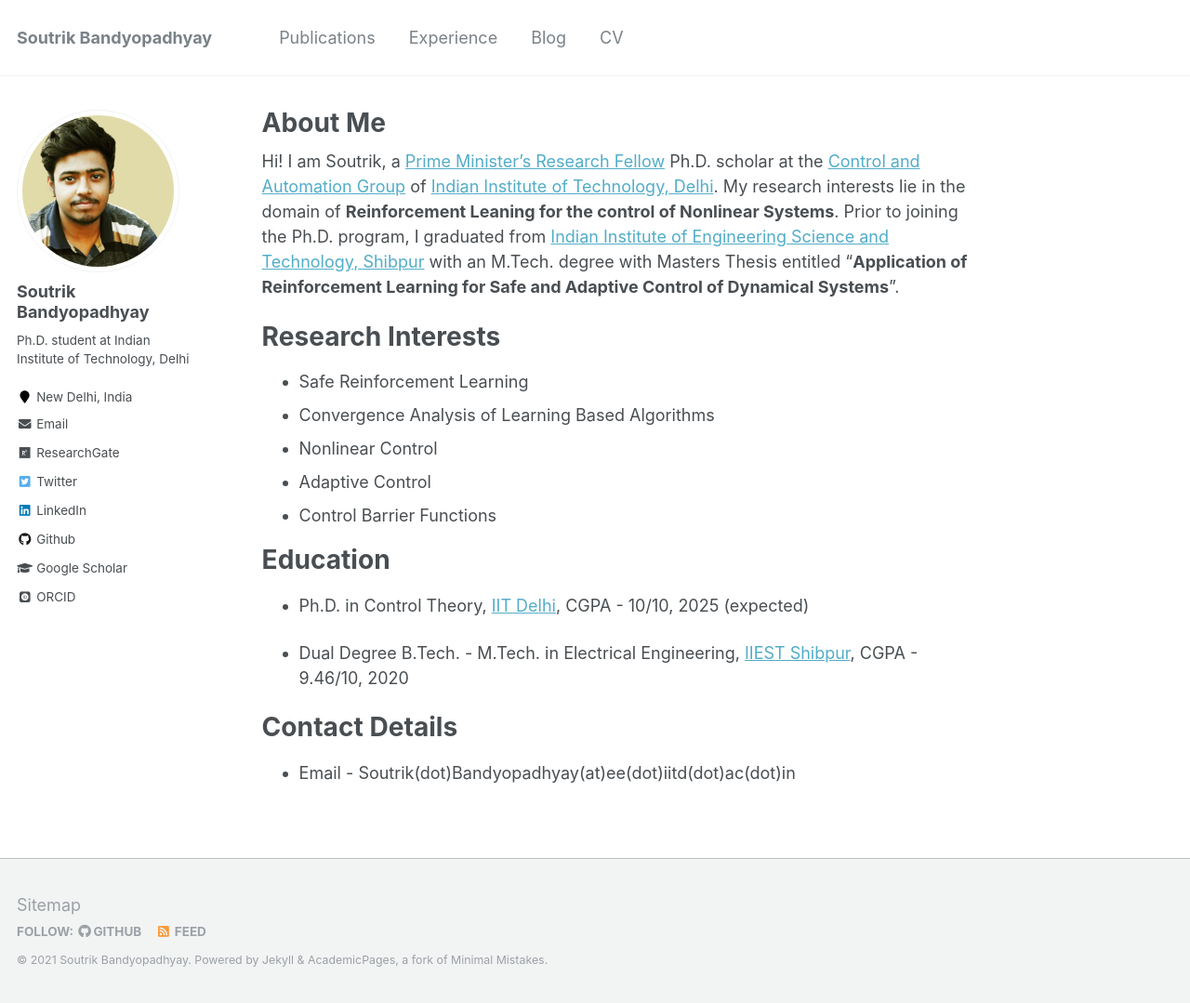
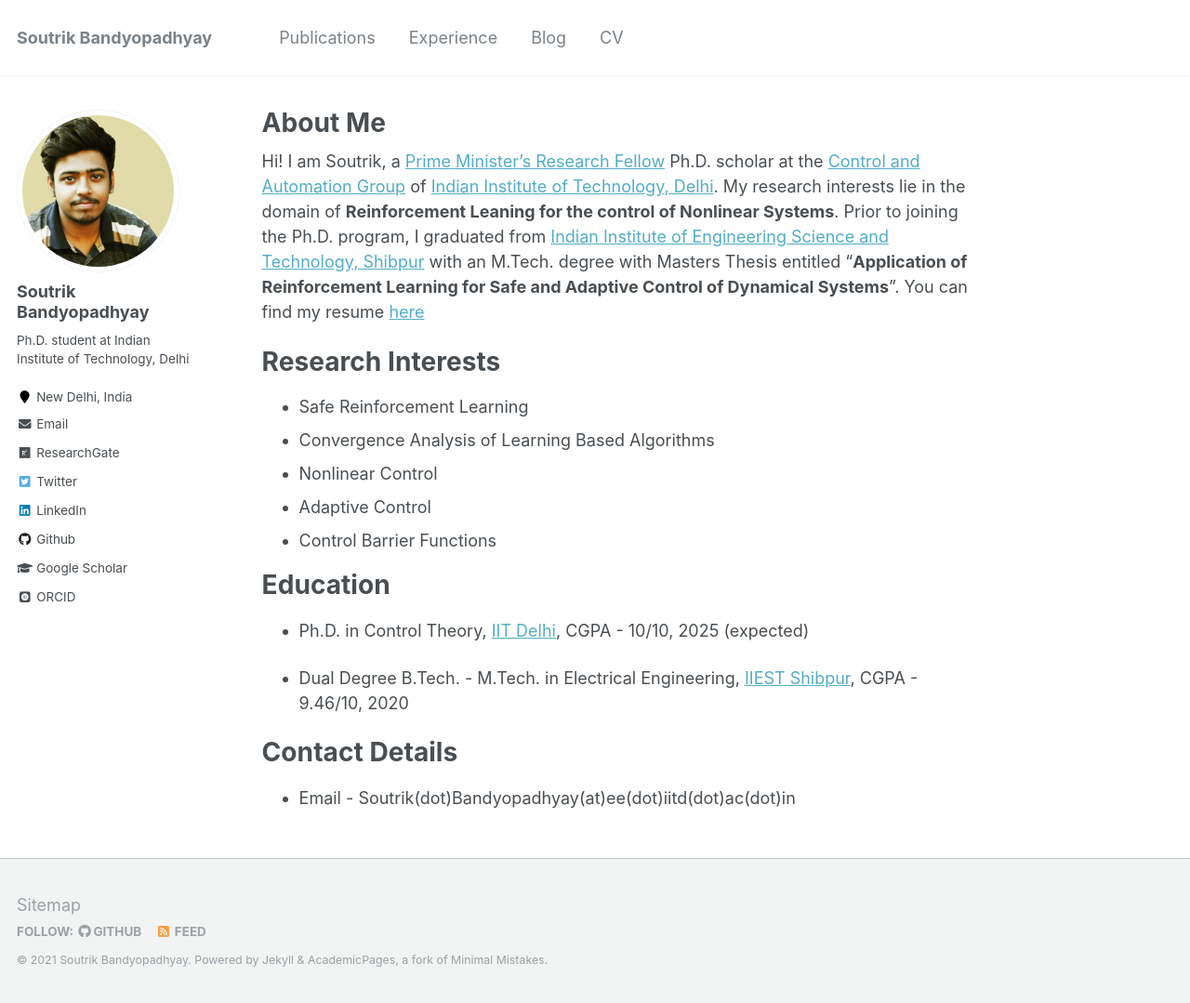
Before and after one commit to SoutrikBandyopadhyay/soutrikbandyopadhyay.github.io, a Jekyll site: the page built from _pages/about.md, in a window 1280 px wide and 1079 px high. Shown: the whole window at 93% size. Built offline with Jekyll 4.4.1, drawn with Linux system fonts in a browser that asks for light colours; some web fonts are replaced.

Commit message:
Update about.md

```diff
--- a/_pages/about.md
+++ b/_pages/about.md
@@ -9,8 +9,15 @@ redirect_from:
 ---
 
 
-Hi! I am Soutrik, a [Prime Minister's Research Fellow](https://pmrf.in) Ph.D. scholar at the [Control and Automation Group](http://control.iitd.ac.in/) of [Indian Institute of Technology, Delhi](https://home.iitd.ac.in/). My research interests lie in the domain of **Reinforcement Leaning for the control of Nonlinear Systems**. Prior to joining the Ph.D. program, I graduated from [Indian Institute of Engineering Science and Technology, Shibpur](https://www.iiests.ac.in/) with an M.Tech. degree with Masters Thesis entitled "**Application of Reinforcement Learning for Safe and Adaptive Control of Dynamical Systems**".
-
+Hi! I am Soutrik, a [Prime Minister's Research Fellow](https://pmrf.in) Ph.D.
+scholar at the [Control and Automation Group](http://control.iitd.ac.in/) of
+[Indian Institute of Technology, Delhi](https://home.iitd.ac.in/). My research
+interests lie in the domain of **Reinforcement Leaning for the control of
+Nonlinear Systems**. Prior to joining the Ph.D. program, I graduated from
+[Indian Institute of Engineering Science and Technology,
+Shibpur](https://www.iiests.ac.in/) with an M.Tech. degree with Masters Thesis
+entitled "**Application of Reinforcement Learning for Safe and Adaptive Control
+of Dynamical Systems**". You can find my resume [here](/cv)
 
 Research Interests
 ======
```
